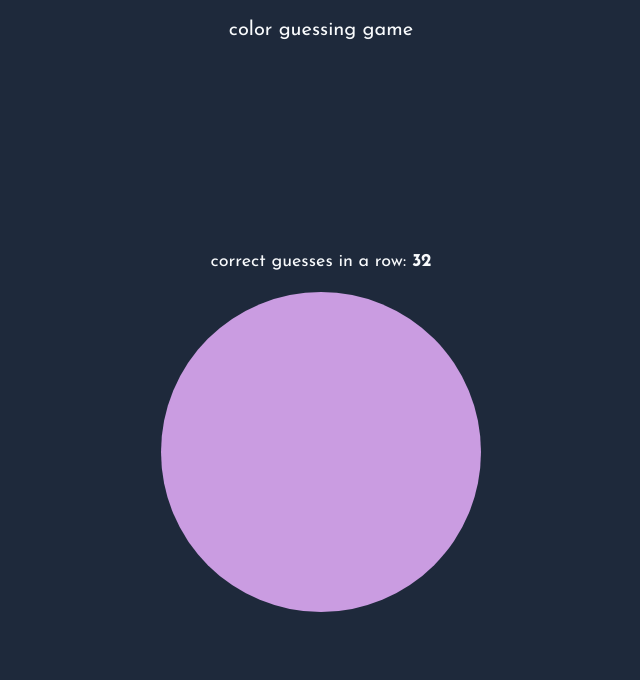
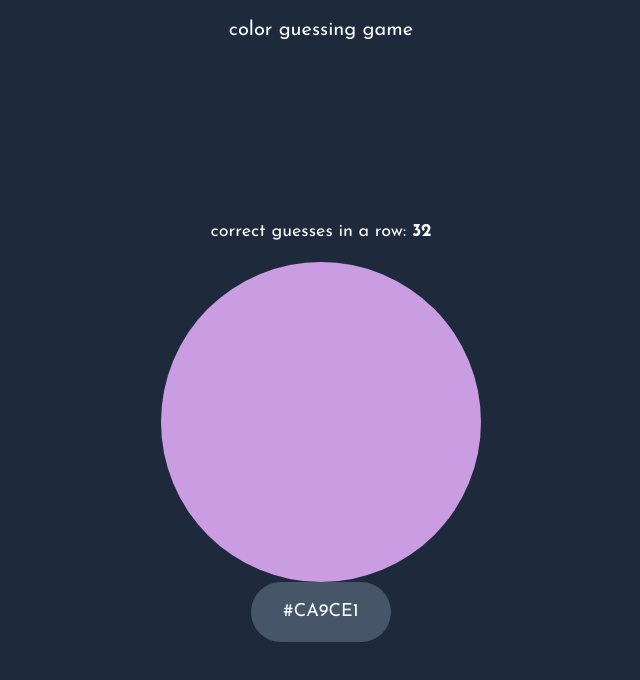
Before and after one commit to ell-ska/test-driven-development, a Next.js app: page / in a window 1280 px wide. Shown: the top 680 px of the page, without its empty margins (319-959 px from the left). Built offline with nearby package versions, Linux system fonts and the light colour scheme.

Commit message:
add color button

```diff
--- a/app/page.tsx
+++ b/app/page.tsx
@@ -1,11 +1,13 @@
 import CorrectGuessesInARow from '@/components/CorrectGuessesInARow'
 import ColorToGuess from '@/components/ColorToGuess'
+import Color from '@/components/Color'
 
 const Home = () => {
   return (
     <main className='flex flex-col items-center justify-center grow'>
       <CorrectGuessesInARow correctGuessesInARow={32} />
       <ColorToGuess correctColor='CA9CE1' />
+      <Color color='CA9CE1' />
     </main>
   )
 }
--- /dev/null
+++ b/components/Color.tsx
@@ -0,0 +1,15 @@
+type ColorProps = {
+  color: string
+}
+
+const Color = ({ color }: ColorProps) => {
+  return (
+    <button
+      className='py-4 px-8 text-lg bg-slate-600 hover:bg-slate-700 rounded-full'
+    >
+      <span className="before:content-['#']">{color}</span>
+    </button>
+  )
+}
+
+export default Color
```
